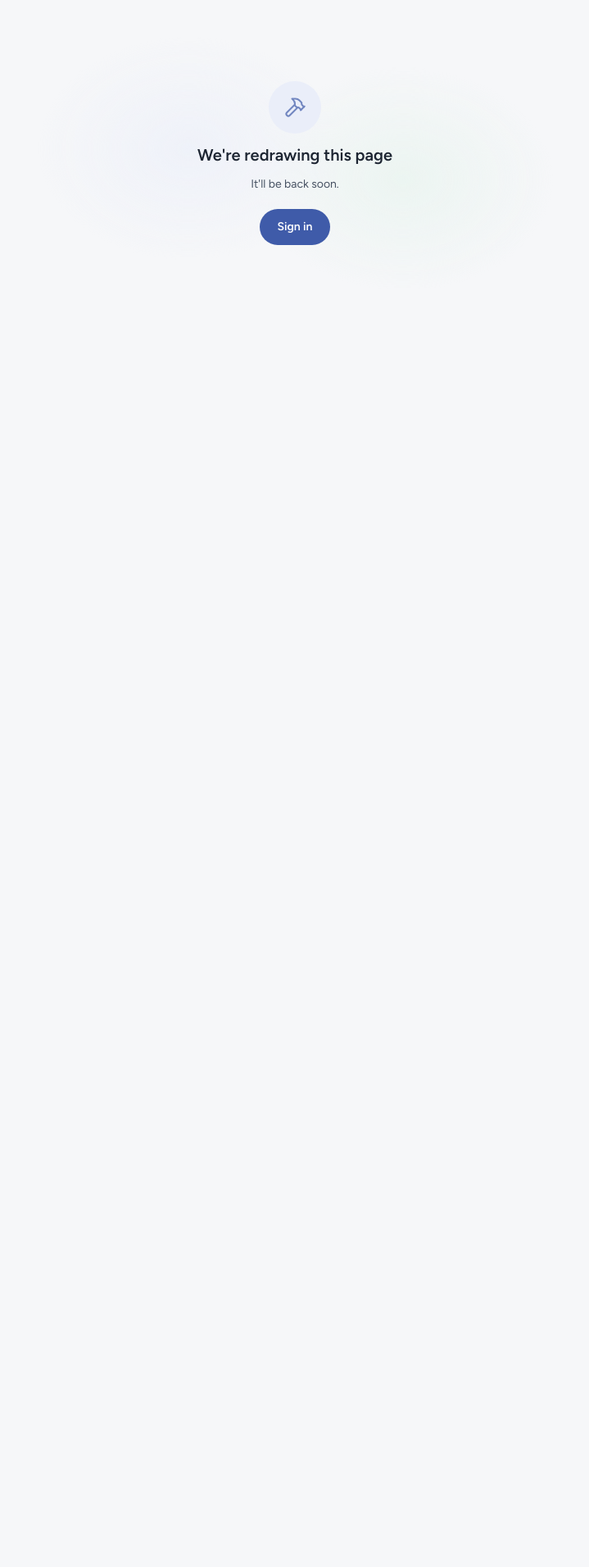
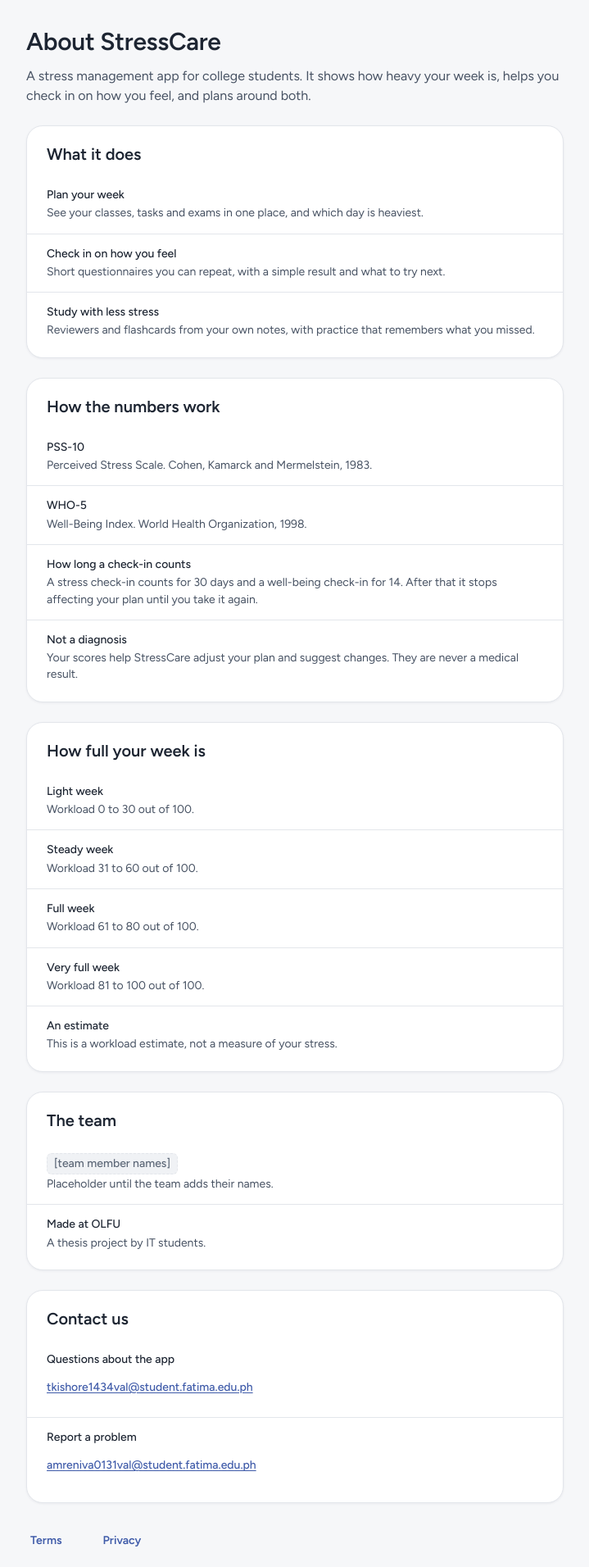
Before and after one commit to bnoxius-cell/Thesis, a React (Vite) app in the folder client/: page /about in a window 1280 px wide. Shown: the part 108-2020 px from the top of the page at 82% size, without its empty margins (280-999 px from the left). Before the commit the page ends 800 px from the top, so only its background shows below. Built offline with nearby package versions, Linux system fonts and the light colour scheme; no server answers.

Commit message:
feature: About page with numbers read from code, contact section, link from Wellbeing

```diff
--- a/client/src/app/AppRoutes.jsx
+++ b/client/src/app/AppRoutes.jsx
@@ -7,10 +7,10 @@ import FocusLayout from "./FocusLayout";
 import PublicLayout from "./PublicLayout";
 import RequireAuth from "./RequireAuth";
 import NotFound from "./NotFound";
-import PlaceholderPage from "./PlaceholderPage";
 import RedirectTo from "./RedirectTo";
 import usePageTitle from "./usePageTitle";
 
+const AboutPage = lazy(() => import("@/features/about/AboutPage"));
 const LegalPage = lazy(() => import("@/features/legal/LegalPage"));
 const HomePage = lazy(() => import("@/features/home/HomePage"));
 const PlanPage = lazy(() => import("@/features/plan/PlanPage"));
@@ -40,10 +40,6 @@ function SignInRoute() {
   return <AuthPage />;
 }
 
-// A page that is still unbuilt is a titled placeholder until its own batch replaces it with a
-// lazy-loaded page. Only About is left: it sits in the public layout, so it has no shell.
-const barePlaceholder = (title) => <PlaceholderPage title={title} />;
-
 export default function AppRoutes() {
   return (
     <Routes>
@@ -55,7 +51,7 @@ export default function AppRoutes() {
       <Route element={<PublicLayout />}>
         <Route path="/terms-of-service" element={<LegalPage kind="terms" />} />
         <Route path="/privacy-policy" element={<LegalPage kind="privacy" />} />
-        <Route path="/about" element={barePlaceholder("About")} />
+        <Route path="/about" element={<AboutPage />} />
         <Route path="*" element={<NotFound />} />
       </Route>
 
--- /dev/null
+++ b/client/src/features/about/AboutPage.jsx
@@ -0,0 +1,113 @@
+import { useId } from "react";
+import { ArrowLeft } from "lucide-react";
+import { Button } from "@/shared/ui";
+import useHashScroll from "@/shared/hooks/useHashScroll";
+import { useAuth } from "@/pages/authentication/AuthContext";
+import { SUPPORT_EMAILS } from "@/pages/legal/legalContent";
+import { BANDS, BAND_LABEL, PSS_VALID_DAYS, WHO_VALID_DAYS } from "@/utils/workload";
+import { WORKLOAD_NOTE } from "@/utils/weekReading";
+import usePageTitle from "@/app/usePageTitle";
+import "./about.css";
+
+const WHAT_IT_DOES = [
+  ["Plan your week", "See your classes, tasks and exams in one place, and which day is heaviest."],
+  ["Check in on how you feel", "Short questionnaires you can repeat, with a simple result and what to try next."],
+  ["Study with less stress", "Reviewers and flashcards from your own notes, with practice that remembers what you missed."],
+];
+
+// "0 to 30", "31 to 60", ... worked out from BANDS so the page can never disagree with the score.
+const BAND_ROWS = BANDS.map(({ max, name }, i) => ({
+  name,
+  range: `${i === 0 ? 0 : BANDS[i - 1].max + 1} to ${max}`,
+}));
+
+// What each address is for, in the order of SUPPORT_EMAILS (same wording as Settings > Help).
+const EMAIL_HINTS = ["Questions about the app", "Report a problem"];
+
+function Row({ label, hint, children }) {
+  return (
+    <div className="about-row">
+      <span className="about-row__label">{label}</span>
+      {hint && <span className="about-row__hint">{hint}</span>}
+      {children}
+    </div>
+  );
+}
+
+function Group({ title, id, children }) {
+  const titleId = useId();
+  return (
+    <section className="about-group" id={id} aria-labelledby={titleId}>
+      <h2 id={titleId} className="about-group__title">{title}</h2>
+      {children}
+    </section>
+  );
+}
+
+// About (Figma 298:18282 desktop, 298:18387 phone, 298:18491 signed in): what the app does, where the numbers
+// come from, who made it and how to reach them. Every number and name is read from the code that uses it.
+export default function AboutPage() {
+  const { isLoggedin } = useAuth();
+  usePageTitle("About");
+  useHashScroll();
+
+  return (
+    <article className="about">
+      <Button to={isLoggedin ? "/home" : "/"} variant="ghost" size="sm" icon={ArrowLeft} className="about__back">
+        {isLoggedin ? "Back to Home" : "Back to sign in"}
+      </Button>
+
+      <header className="about__head">
+        <h1>About StressCare</h1>
+        <p>
+          A stress management app for college students. It shows how heavy your week is, helps you check in on
+          how you feel, and plans around both.
+        </p>
+      </header>
+
+      <div className="about__groups stagger">
+        <Group title="What it does">
+          {WHAT_IT_DOES.map(([label, hint]) => <Row key={label} label={label} hint={hint} />)}
+        </Group>
+
+        <Group title="How the numbers work">
+          <Row label="PSS-10" hint="Perceived Stress Scale. Cohen, Kamarck and Mermelstein, 1983." />
+          <Row label="WHO-5" hint="Well-Being Index. World Health Organization, 1998." />
+          <Row
+            label="How long a check-in counts"
+            hint={`A stress check-in counts for ${PSS_VALID_DAYS} days and a well-being check-in for ${WHO_VALID_DAYS}. After that it stops affecting your plan until you take it again.`}
+          />
+          <Row
+            label="Not a diagnosis"
+            hint="Your scores help StressCare adjust your plan and suggest changes. They are never a medical result."
+          />
+        </Group>
+
+        <Group title="How full your week is">
+          {BAND_ROWS.map(({ name, range }) => (
+            <Row key={name} label={BAND_LABEL[name]} hint={`Workload ${range} out of 100.`} />
+          ))}
+          <Row label="An estimate" hint={WORKLOAD_NOTE} />
+        </Group>
+
+        <Group title="The team">
+          <Row label={<span className="about-placeholder">[team member names]</span>} hint="Placeholder until the team adds their names." />
+          <Row label="Made at OLFU" hint="A thesis project by IT students." />
+        </Group>
+
+        <Group title="Contact us" id="contact">
+          {SUPPORT_EMAILS.map((email, i) => (
+            <Row key={email} label={EMAIL_HINTS[i]}>
+              <a className="about-row__mail" href={`mailto:${email}`}>{email}</a>
+            </Row>
+          ))}
+        </Group>
+      </div>
+
+      <nav className="about__links" aria-label="Legal">
+        <Button to="/terms-of-service" variant="ghost" state={{ from: "/about" }}>Terms</Button>
+        <Button to="/privacy-policy" variant="ghost" state={{ from: "/about" }}>Privacy</Button>
+      </nav>
+    </article>
+  );
+}
--- /dev/null
+++ b/client/src/features/about/about.css
@@ -0,0 +1,103 @@
+/* About (Figma 298:18282 desktop, 298:18387 phone, 298:18491 signed in). A stack of cards in the 720px
+   public column. Tokens only. */
+@layer pages {
+  .about {
+    display: flex;
+    flex-direction: column;
+    gap: var(--space-5);
+    padding-bottom: var(--space-7);
+    overflow-wrap: anywhere;
+  }
+  .about__back {
+    align-self: flex-start;
+    margin-left: calc(-1 * var(--space-4));
+  }
+  .about__head {
+    display: flex;
+    flex-direction: column;
+    gap: var(--space-3);
+  }
+  .about__head h1 {
+    margin: 0;
+    color: var(--text-primary);
+    font: 600 var(--text-3xl) / var(--text-3xl-lh) var(--font-ui);
+    letter-spacing: -0.01em;
+  }
+  .about__head p {
+    margin: 0;
+    color: var(--text-secondary);
+    font: 400 var(--text-md) / var(--text-md-lh) var(--font-ui);
+  }
+  .about__groups {
+    display: flex;
+    flex-direction: column;
+    gap: var(--space-5);
+  }
+
+  .about-group {
+    box-sizing: border-box;
+    padding: 20px 0 var(--space-2);
+    border: 1px solid var(--border);
+    border-radius: var(--radius-xl);
+    background: var(--surface);
+    box-shadow: var(--shadow-1);
+    scroll-margin-top: var(--space-5);
+  }
+  .about-group__title {
+    margin: 0 0 var(--space-3);
+    padding: 0 var(--space-5);
+    color: var(--text-primary);
+    font: 600 var(--text-xl) / 28px var(--font-ui);
+  }
+  .about-row {
+    display: flex;
+    flex-direction: column;
+    gap: 2px;
+    box-sizing: border-box;
+    min-height: 60px;
+    padding: 14px var(--space-5);
+    justify-content: center;
+  }
+  .about-row + .about-row {
+    border-top: 1px solid var(--border);
+  }
+  .about-row__label {
+    color: var(--text-primary);
+    font: 500 var(--text-sm) / var(--text-sm-lh) var(--font-ui);
+  }
+  .about-row__hint {
+    color: var(--text-secondary);
+    font: 400 var(--text-sm) / var(--text-sm-lh) var(--font-ui);
+  }
+  .about-row__mail {
+    display: inline-flex;
+    align-items: center;
+    align-self: flex-start;
+    min-height: 44px;
+    color: var(--accent);
+    font: 500 var(--text-sm) / var(--text-sm-lh) var(--font-ui);
+    text-underline-offset: 2px;
+  }
+  /* The team's names are not in yet: a visibly unfinished slot, never an invented name. */
+  .about-placeholder {
+    display: inline-block;
+    padding: 2px var(--space-2);
+    border: 1px dashed var(--border);
+    border-radius: var(--radius-sm);
+    background: var(--surface-2);
+    color: var(--text-muted);
+  }
+
+  .about__links {
+    display: flex;
+    flex-wrap: wrap;
+    gap: var(--space-2);
+    margin-left: calc(-1 * var(--space-4));
+  }
+
+  @media (max-width: 600px) {
+    .about__head h1 {
+      font-size: 1.75rem;
+    }
+  }
+}
--- a/client/src/features/wellbeing/HowThisWorks.jsx
+++ b/client/src/features/wellbeing/HowThisWorks.jsx
@@ -1,9 +1,9 @@
 import { ChevronDown, Info } from "lucide-react";
-import { Card } from "@/shared/ui";
+import { Button, Card } from "@/shared/ui";
 import { PSS_VALID_DAYS, WHO_VALID_DAYS } from "@/utils/workload";
 
 // How this works (Figma 51:2): the method in plain words and where the two check-ins come from. Closed
-// until opened. The "Full method on About" link waits for the About page.
+// until opened, with a link to the full method on the About page.
 export default function HowThisWorks() {
   return (
     <Card as="details" className="wellbeing-how">
@@ -29,6 +29,7 @@ export default function HowThisWorks() {
           Well-Being Index, World Health Organization, 1998. Both are widely used questionnaires. The app uses
           them to adjust your plan, not to diagnose anything.
         </p>
+        <Button to="/about" variant="ghost" size="sm" className="wellbeing-how__more">Full method on About</Button>
       </div>
     </Card>
   );
--- a/client/src/features/wellbeing/wellbeing.css
+++ b/client/src/features/wellbeing/wellbeing.css
@@ -430,6 +430,10 @@
   .wellbeing-how__body p {
     margin: 0;
   }
+  .wellbeing-how__more {
+    align-self: flex-start;
+    margin-left: calc(-1 * var(--space-4));
+  }
   .wellbeing-how__sources {
     font-size: var(--text-xs);
     line-height: 18px;
```
